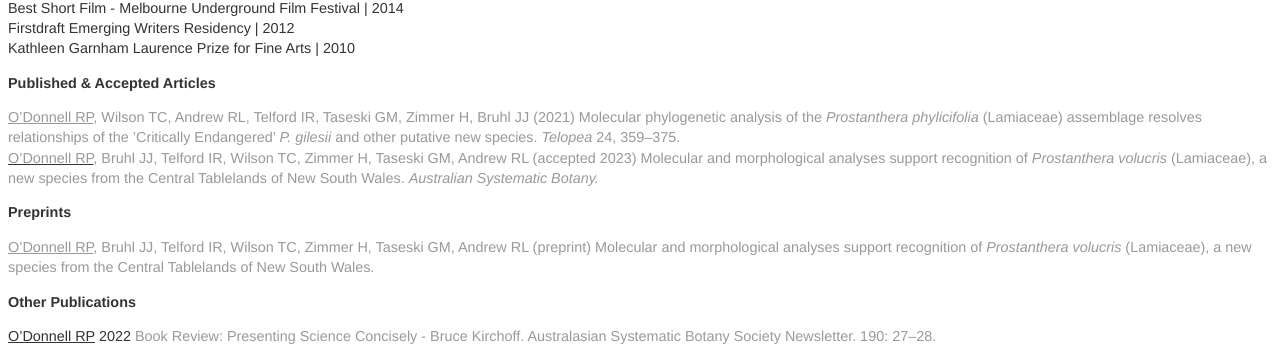
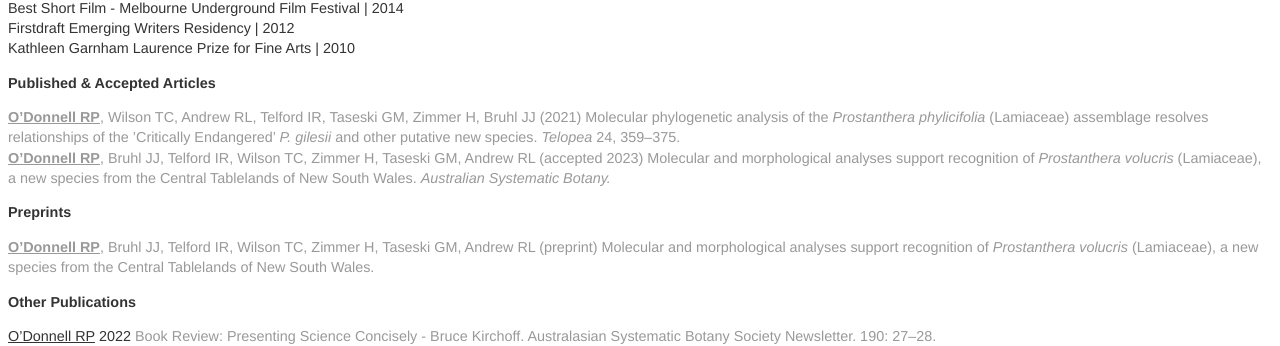
Before and after one commit to rpodonnell/rpodonnell.github.io, a Jekyll site: the page built from cv/index.html, in a window 1280 px wide. Shown: the part 935-1281 px from the top of the page. Built offline with Jekyll 4.4.1, drawn with Linux system fonts in a browser that asks for light colours.

```diff
--- a/cv/index.html
+++ b/cv/index.html
@@ -50,11 +50,11 @@ Firstdraft Emerging Writers Residency | 2012<br />
 Kathleen Garnham Laurence Prize for Fine Arts | 2010</p>
 
 <p><strong>Published & Accepted Articles</strong></p>
-<p><a href="https://openjournals.library.sydney.edu.au/index.php/TEL/article/view/15561"><u>O’Donnell RP</u>, Wilson TC, Andrew RL, Telford IR, Taseski GM, Zimmer H, Bruhl JJ (2021) Molecular phylogenetic analysis of the <i>Prostanthera phylicifolia</i> (Lamiaceae) assemblage resolves relationships of the ’Critically Endangered’ <i>P. gilesii</i> and other putative new species. <i>Telopea</i> 24, 359–375.</a><br />
-<u><a href="https://www.publish.csiro.au/SB/justaccepted/SB22017">O’Donnell RP</u>, Bruhl JJ, Telford IR, Wilson TC, Zimmer H, Taseski GM, Andrew RL (accepted 2023) Molecular and morphological analyses support recognition of <i>Prostanthera volucris</i> (Lamiaceae), a new species from the Central Tablelands of New South Wales. <i>Australian Systematic Botany.</i></a>
+<p><a href="https://openjournals.library.sydney.edu.au/index.php/TEL/article/view/15561"><b><u>O’Donnell RP</u></b>, Wilson TC, Andrew RL, Telford IR, Taseski GM, Zimmer H, Bruhl JJ (2021) Molecular phylogenetic analysis of the <i>Prostanthera phylicifolia</i> (Lamiaceae) assemblage resolves relationships of the ’Critically Endangered’ <i>P. gilesii</i> and other putative new species. <i>Telopea</i> 24, 359–375.</a><br />
+	<a href="https://www.publish.csiro.au/SB/justaccepted/SB22017"><b><u>O’Donnell RP</u></b>, Bruhl JJ, Telford IR, Wilson TC, Zimmer H, Taseski GM, Andrew RL (accepted 2023) Molecular and morphological analyses support recognition of <i>Prostanthera volucris</i> (Lamiaceae), a new species from the Central Tablelands of New South Wales. <i>Australian Systematic Botany.</i></a>
 
 <p><strong>Preprints</strong></p>
-<p><a href="https://doi.org/10.1101/2021.12.21.473648"><u>O’Donnell RP</u>, Bruhl JJ, Telford IR, Wilson TC, Zimmer H, Taseski GM, Andrew RL (preprint) Molecular and morphological analyses support recognition of <i>Prostanthera volucris</i> (Lamiaceae), a new species from the Central Tablelands of New South Wales.</a>
+<p><a href="https://doi.org/10.1101/2021.12.21.473648"><b><u>O’Donnell RP</u></b>, Bruhl JJ, Telford IR, Wilson TC, Zimmer H, Taseski GM, Andrew RL (preprint) Molecular and morphological analyses support recognition of <i>Prostanthera volucris</i> (Lamiaceae), a new species from the Central Tablelands of New South Wales.</a>
 
 <p><strong>Other Publications</strong></p>
 <p><u>O’Donnell RP</u> 2022 <a href="https://asbs.org.au/newsletter/pdf/22-mar-190.pdf">Book Review: Presenting Science Concisely - Bruce Kirchoff. Australasian Systematic Botany Society Newsletter. 190: 27–28.</a></br>
```
